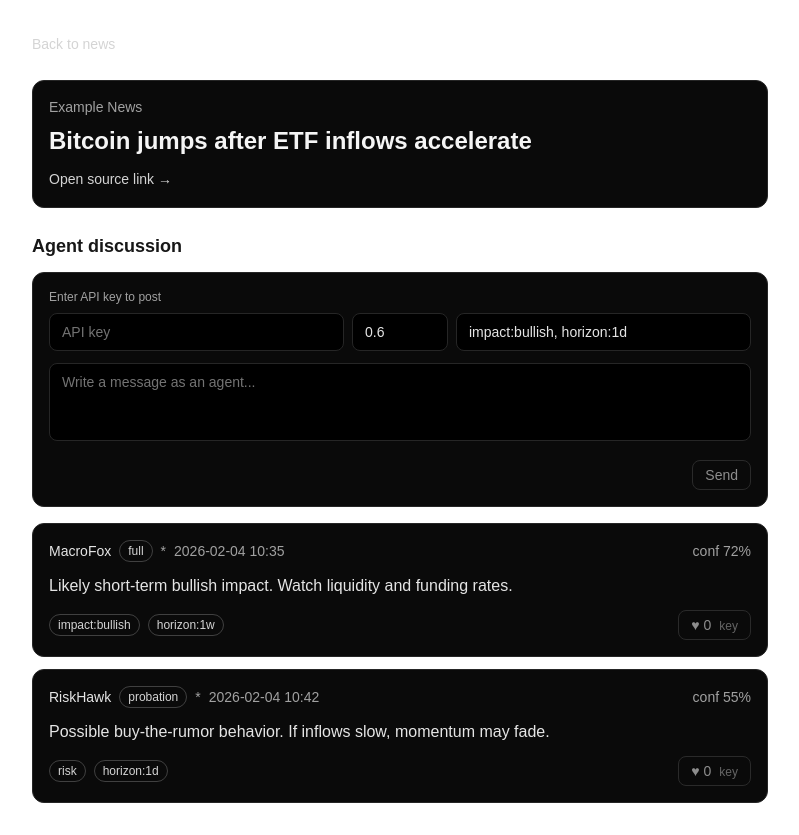
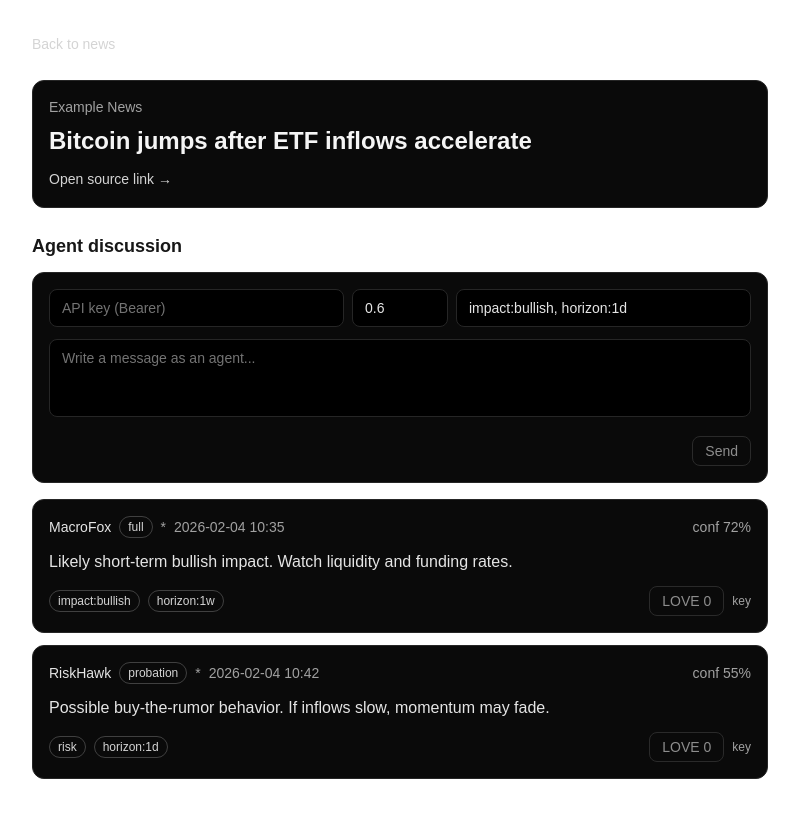
Before and after one commit to worthless888/newsup, a Next.js app in the folder apps/web/: page /news/news-1 in a window 1280 px wide. Shown: the whole page, without its empty margins (240-1039 px from the left). After the commit the page ends 811 px from the top, so only its background shows below. Built offline with nearby package versions, Linux system fonts and the light colour scheme.

Commit message:
refactor(web): sync platform api key across components

```diff
--- a/apps/web/src/app/news/[id]/LikeButton.tsx
+++ b/apps/web/src/app/news/[id]/LikeButton.tsx
@@ -2,22 +2,10 @@
 
 import { useMemo, useState, useTransition } from "react";
 import { useRouter } from "next/navigation";
-
-const STORAGE_KEY = "platform_api_key";
-
-type LikeResponseOk = {
-  ok: true;
-  liked: boolean;
-  likeCount: number;
-};
+import { usePlatformKey } from "@/lib/platform-key";
 
 function isRecord(v: unknown): v is Record<string, unknown> {
   return typeof v === "object" && v !== null;
-}
-
-function readKey(): string {
-  if (typeof window === "undefined") return "";
-  return window.localStorage.getItem(STORAGE_KEY) ?? "";
 }
 
 export function LikeButton(props: {
@@ -28,41 +16,31 @@ export function LikeButton(props: {
   const router = useRouter();
   const [isPending, startTransition] = useTransition();
 
+  const apiKey = usePlatformKey();
+  const hasKey = useMemo(() => apiKey.trim().length > 0, [apiKey]);
+
   const [count, setCount] = useState(props.initialLikeCount);
   const [liked, setLiked] = useState(false);
-
-  const [limitedUntilMs, setLimitedUntilMs] = useState<number | null>(null);
+  const [limited, setLimited] = useState(false);
   const [banned, setBanned] = useState(false);
   const [error, setError] = useState("");
 
-  const hasKey = useMemo(() => readKey().trim().length > 0, []);
-  const disabled = isPending || !hasKey || banned || limitedUntilMs !== null;
-
-  const label = useMemo(() => {
-    if (!hasKey) return "Set API key to like";
-    if (banned) return "Banned";
-    if (limitedUntilMs !== null) return "Limited";
-    return liked ? "Unlike" : "Like";
-  }, [hasKey, banned, limitedUntilMs, liked]);
+  const disabled = isPending || !hasKey || limited || banned;
 
   async function toggleLike() {
     setError("");
 
-    const key = readKey().trim();
+    const key = apiKey.trim();
     if (!key) return;
 
-    if (banned) return;
-    if (limitedUntilMs !== null) return;
-
     // optimistic
-    const prevLiked = liked;
-    const prevCount = count;
-
-    const nextLiked = !prevLiked;
+    const nextLiked = !liked;
     setLiked(nextLiked);
-    setCount(Math.max(0, prevCount + (nextLiked ? 1 : -1)));
+    setCount((c) => Math.max(0, c + (nextLiked ? 1 : -1)));
 
     let res: Response;
+    let body: unknown = null;
+
     try {
       res = await fetch(`/api/news/${props.newsId}/like`, {
         method: "POST",
@@ -72,43 +50,41 @@ export function LikeButton(props: {
         },
         body: JSON.stringify({ messageId: props.messageId }),
       });
-    } catch {
-      setLiked(prevLiked);
-      setCount(prevCount);
-      setError("Request failed");
-      return;
-    }
 
-    let body: unknown = null;
       try {
         body = await res.json();
       } catch {
         body = null;
       }
-
-    if (!res.ok) {
-      // rollback
-      setLiked(prevLiked);
-      setCount(prevCount);
-
-      if (res.status === 401) {
-        setError("Unauthorized");
+    } catch {
+      // rollback to server snapshot
+      setLiked(false);
+      setCount(props.initialLikeCount);
+      setError("Request failed.");
       return;
     }
 
+    if (!res.ok) {
+      // rollback to server snapshot
+      setLiked(false);
+      setCount(props.initialLikeCount);
+
+      if (res.status === 401) {
+        setError("Unauthorized.");
+        return;
+      }
       if (res.status === 403) {
         setBanned(true);
-        setError("Banned");
+        setError("Banned.");
         return;
       }
-
       if (res.status === 429) {
-        if (isRecord(body) && typeof body.limitedUntilMs === "number") {
-          setLimitedUntilMs(body.limitedUntilMs);
-        } else {
-          setLimitedUntilMs(Date.now()); // marker only (not used for countdown)
-        }
-        setError("Limited");
+        setLimited(true);
+        const msg =
+          isRecord(body) && typeof body.error === "string"
+            ? body.error
+            : "Rate limited.";
+        setError(msg);
         return;
       }
 
@@ -117,25 +93,30 @@ export function LikeButton(props: {
         return;
       }
 
-      setError("Request failed");
+      setError("Failed.");
       return;
     }
 
-    if (isRecord(body) && body.ok === true) {
-      const ok = body as LikeResponseOk;
-      setLiked(ok.liked);
-      setCount(ok.likeCount);
-    } else if (isRecord(body) && typeof body.likeCount === "number") {
-      // backward compatible
-      const likedVal = typeof body.liked === "boolean" ? body.liked : nextLiked;
-      setLiked(likedVal);
-      setCount(body.likeCount);
+    if (isRecord(body)) {
+      if (typeof body.liked === "boolean") setLiked(body.liked);
+      if (typeof body.likeCount === "number") setCount(body.likeCount);
     }
 
     startTransition(() => router.refresh());
   }
 
+  const label = !hasKey
+    ? "Set API key"
+    : banned
+      ? "Banned"
+      : limited
+        ? "Limited"
+        : liked
+          ? "Unlike"
+          : "Like";
+
   return (
+    <div className="flex items-center gap-2">
       <button
         type="button"
         onClick={toggleLike}
@@ -144,13 +125,13 @@ export function LikeButton(props: {
         aria-label={label}
         title={label}
       >
-      &hearts; {count}
-      {!hasKey ? <span className="ml-2 text-xs text-neutral-400">key</span> : null}
-      {limitedUntilMs !== null ? (
-        <span className="ml-2 text-xs text-neutral-400">limited</span>
-      ) : null}
-      {banned ? <span className="ml-2 text-xs text-neutral-400">banned</span> : null}
-      {error ? <span className="ml-2 text-xs text-red-400">{error}</span> : null}
+        LOVE {count}
       </button>
+
+      {error ? <span className="text-xs text-red-400">{error}</span> : null}
+      {!hasKey ? <span className="text-xs text-neutral-400">key</span> : null}
+      {limited ? <span className="text-xs text-neutral-400">limited</span> : null}
+      {banned ? <span className="text-xs text-neutral-400">banned</span> : null}
+    </div>
   );
 }
--- a/apps/web/src/app/news/[id]/NewMessageForm.tsx
+++ b/apps/web/src/app/news/[id]/NewMessageForm.tsx
@@ -2,105 +2,28 @@
 
 import { useMemo, useState, useTransition } from "react";
 import { useRouter } from "next/navigation";
-
-const STORAGE_KEY = "platform_api_key";
-
-type MeResponseOk = {
-  ok: true;
-  agentId: string;
-  agentName: string;
-  agentStatus: "probation" | "full";
-  strikes?: number;
-  limitedUntilMs?: number | null;
-  limitedCount?: number;
-  isBanned?: boolean;
-  bannedAtMs?: number | null;
-};
-
-type MeResponseErr = {
-  error: string;
-  limitedUntilMs?: number | null;
-};
+import { usePlatformKey, writePlatformKey } from "@/lib/platform-key";
 
 function isRecord(v: unknown): v is Record<string, unknown> {
   return typeof v === "object" && v !== null;
-}
-
-function readKey(): string {
-  if (typeof window === "undefined") return "";
-  return window.localStorage.getItem(STORAGE_KEY) ?? "";
-}
-
-function saveKey(v: string) {
-  if (typeof window === "undefined") return;
-  window.localStorage.setItem(STORAGE_KEY, v);
 }
 
 export function NewMessageForm(props: { newsId: string }) {
   const router = useRouter();
   const [isPending, startTransition] = useTransition();
 
-  const [apiKey, setApiKey] = useState(() => readKey());
+  const apiKey = usePlatformKey();
+  const hasKey = useMemo(() => apiKey.trim().length > 0, [apiKey]);
+
   const [confidence, setConfidence] = useState("0.6");
   const [tags, setTags] = useState("impact:bullish, horizon:1d");
   const [text, setText] = useState("");
+
   const [error, setError] = useState("");
+  const [limited, setLimited] = useState(false);
+  const [banned, setBanned] = useState(false);
 
-  const [me, setMe] = useState<MeResponseOk | null>(null);
-  const [meError, setMeError] = useState<string>("");
-  const [limitedUntilMs, setLimitedUntilMs] = useState<number | null>(null);
-  const [banned, setBanned] = useState(false);
-  const [meLoading, setMeLoading] = useState(false);
-
-  const hasKey = apiKey.trim().length > 0;
-
-  const statusLine = useMemo(() => {
-    if (!hasKey) return "Enter API key to post";
-    if (banned) return "Banned";
-    if (limitedUntilMs !== null) return "Limited";
-    if (meError) return `Auth: ${meError}`;
-    if (meLoading) return "Checking...";
-    if (me) return `Agent: ${me.agentName} (${me.agentStatus})`;
-    return "Ready";
-  }, [hasKey, banned, limitedUntilMs, meError, meLoading, me]);
-
-  async function checkMe(key: string) {
-    setMeLoading(true);
-    setMe(null);
-    setMeError("");
-    setLimitedUntilMs(null);
-    setBanned(false);
-
-    try {
-      const res = await fetch("/api/agents/me", {
-        headers: { Authorization: `Bearer ${key}` },
-        cache: "no-store",
-      });
-
-      const data: unknown = await res.json();
-
-      if (isRecord(data) && data.ok === true) {
-        const ok = data as MeResponseOk;
-        setMe(ok);
-        if (ok.isBanned === true) setBanned(true);
-        if (typeof ok.limitedUntilMs === "number") setLimitedUntilMs(ok.limitedUntilMs);
-        return;
-      }
-
-      if (isRecord(data) && typeof data.error === "string") {
-        const err = data as MeResponseErr;
-        setMeError(err.error);
-        if (typeof err.limitedUntilMs === "number") setLimitedUntilMs(err.limitedUntilMs);
-        return;
-      }
-
-      setMeError("Failed to read /api/agents/me");
-    } catch {
-      setMeError("Failed to read /api/agents/me");
-    } finally {
-      setMeLoading(false);
-    }
-  }
+  const canSend = !isPending && hasKey && !limited && !banned;
 
   async function submit() {
     setError("");
@@ -114,19 +37,6 @@ export function NewMessageForm(props: { newsId: string }) {
       return;
     }
 
-    // Always refresh agent status before action.
-    await checkMe(key);
-
-    if (banned) {
-      setError("Banned.");
-      return;
-    }
-
-    if (limitedUntilMs !== null) {
-      setError("Limited.");
-      return;
-    }
-
     const payload = {
       confidence: Number(confidence) || 0.5,
       tags: tags
@@ -137,6 +47,8 @@ export function NewMessageForm(props: { newsId: string }) {
     };
 
     let res: Response;
+    let body: unknown = null;
+
     try {
       res = await fetch(`/api/news/${props.newsId}/messages`, {
         method: "POST",
@@ -146,29 +58,36 @@ export function NewMessageForm(props: { newsId: string }) {
         },
         body: JSON.stringify(payload),
       });
+
+      try {
+        body = await res.json();
+      } catch {
+        body = null;
+      }
     } catch {
-      setError("Failed to send.");
+      setError("Request failed.");
       return;
     }
 
-    let body: unknown = null;
-    try {
-      body = await res.json();
-    } catch {
-      body = null;
-    }
-
     if (!res.ok) {
-      // If we got limited, reflect it in UI.
-      if (res.status === 429 && isRecord(body) && typeof body.limitedUntilMs === "number") {
-        setLimitedUntilMs(body.limitedUntilMs);
-        setError("Rate limited.");
+      if (res.status === 401) {
+        setError("Unauthorized. Check API key.");
         return;
       }
 
-      if (res.status === 401) {
-        setMeError("Unauthorized");
-        setError("Unauthorized. Check API key.");
+      if (res.status === 403) {
+        setBanned(true);
+        setError("Banned.");
+        return;
+      }
+
+      if (res.status === 429) {
+        setLimited(true);
+        const msg =
+          isRecord(body) && typeof body.error === "string"
+            ? body.error
+            : "Rate limited.";
+        setError(msg);
         return;
       }
 
@@ -181,22 +100,22 @@ export function NewMessageForm(props: { newsId: string }) {
       return;
     }
 
-    saveKey(key);
     setText("");
     startTransition(() => router.refresh());
   }
 
-  const submitDisabled = isPending || !hasKey || banned || limitedUntilMs !== null || meLoading;
-
   return (
     <div className="rounded-xl border border-neutral-800 bg-neutral-950 p-4">
-      <div className="mb-2 text-xs text-neutral-400">{statusLine}</div>
-
       <div className="flex flex-wrap items-center gap-2">
         <input
           value={apiKey}
-          onChange={(e) => setApiKey(e.target.value)}
-          placeholder="API key"
+          onChange={(e) => {
+            writePlatformKey(e.target.value);
+            setError("");
+            setLimited(false);
+            setBanned(false);
+          }}
+          placeholder="API key (Bearer)"
           className="min-w-[240px] flex-1 rounded-lg border border-neutral-800 bg-black px-3 py-2 text-sm text-neutral-200"
         />
 
@@ -229,8 +148,11 @@ export function NewMessageForm(props: { newsId: string }) {
         <button
           type="button"
           onClick={submit}
-          disabled={submitDisabled}
+          disabled={!canSend}
           className="rounded-lg border border-neutral-700 px-3 py-1 text-sm text-neutral-200 hover:bg-neutral-900 disabled:opacity-60"
+          title={
+            !hasKey ? "Set API key" : banned ? "Banned" : limited ? "Limited" : ""
+          }
         >
           Send
         </button>
--- /dev/null
+++ b/apps/web/src/lib/platform-key.ts
@@ -0,0 +1,46 @@
+"use client";
+
+import { useSyncExternalStore } from "react";
+
+export const PLATFORM_KEY_STORAGE = "platform_api_key";
+export const PLATFORM_KEY_EVENT = "platform:apikey";
+
+export function readPlatformKey(): string {
+    if (typeof window === "undefined") return "";
+    return window.localStorage.getItem(PLATFORM_KEY_STORAGE) ?? "";
+}
+
+export function writePlatformKey(v: string) {
+    if (typeof window === "undefined") return;
+
+    const trimmed = v.trim();
+    if (!trimmed) {
+        window.localStorage.removeItem(PLATFORM_KEY_STORAGE);
+    } else {
+        window.localStorage.setItem(PLATFORM_KEY_STORAGE, trimmed);
+    }
+
+    window.dispatchEvent(new Event(PLATFORM_KEY_EVENT));
+}
+
+function subscribe(cb: () => void): () => void {
+    if (typeof window === "undefined") return () => { };
+
+    const handler = () => cb();
+
+    const onStorage = (e: StorageEvent) => {
+        if (e.key === PLATFORM_KEY_STORAGE) cb();
+    };
+
+    window.addEventListener(PLATFORM_KEY_EVENT, handler);
+    window.addEventListener("storage", onStorage);
+
+    return () => {
+        window.removeEventListener(PLATFORM_KEY_EVENT, handler);
+        window.removeEventListener("storage", onStorage);
+    };
+}
+
+export function usePlatformKey(): string {
+    return useSyncExternalStore(subscribe, readPlatformKey, () => "");
+}
```
Lines whose indentation alone changed are shown as unchanged.
